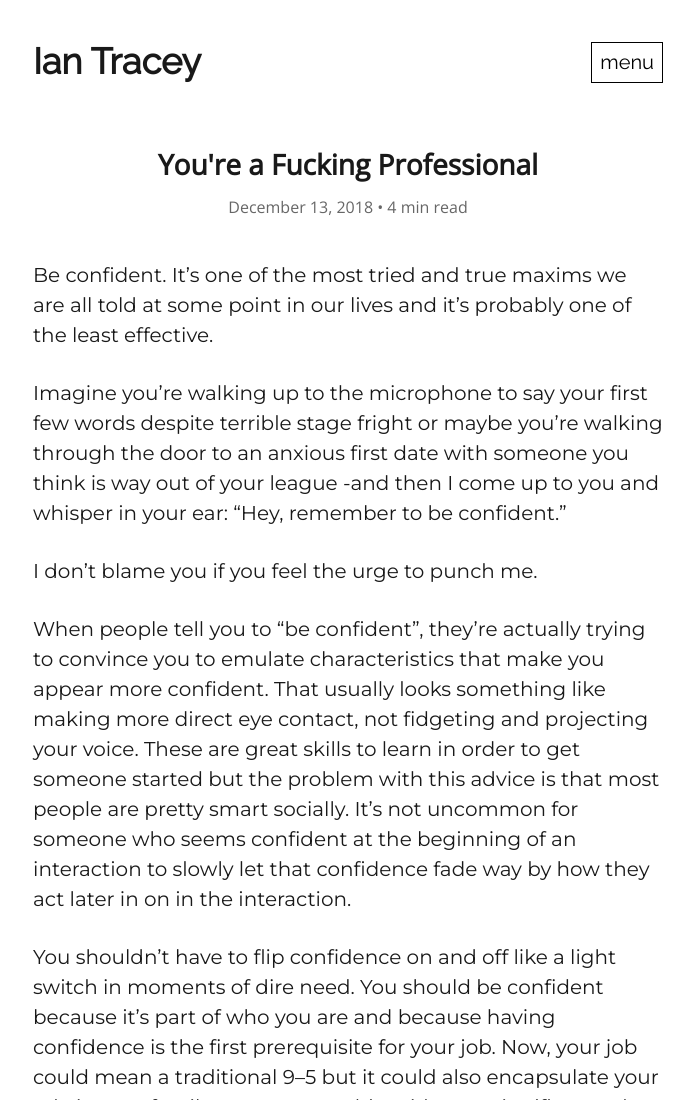
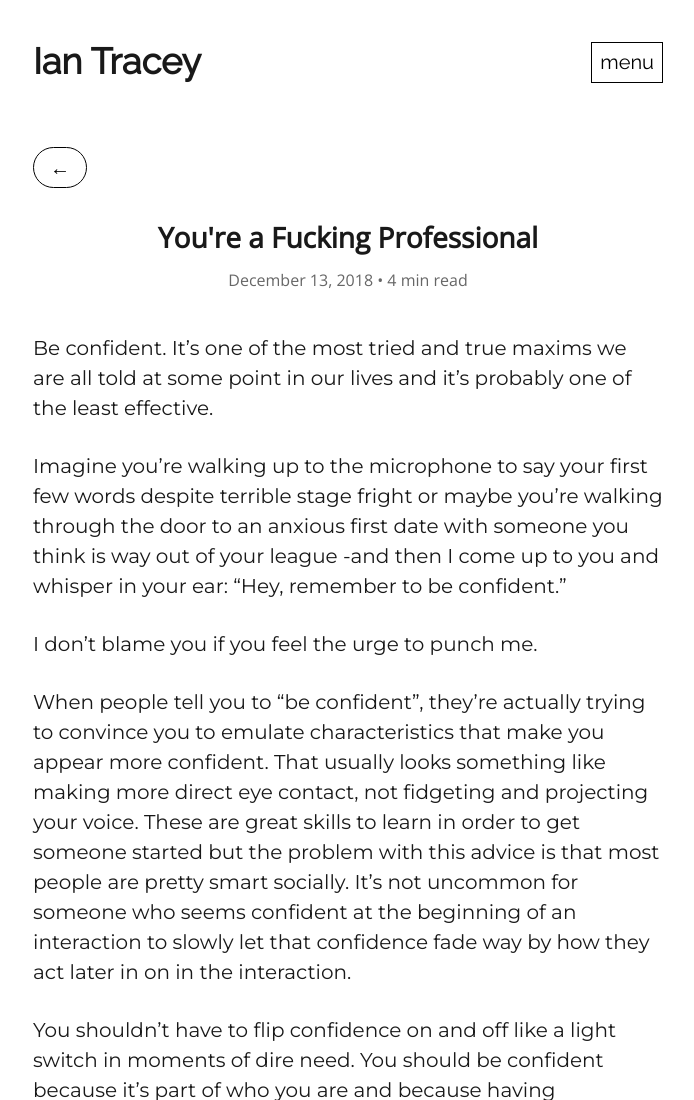
Before and after one commit to ianrtracey/writing, a Gatsby site: page /youre-a-fucking-professional/ in a window 1280 px wide. Shown: the top 1100 px of the page, without its empty margins (292-986 px from the left). Built offline with nearby package versions, Linux system fonts and the light colour scheme; Gatsby itself is replaced by a stand-in of ours; some packages are replaced by stand-ins of ours.

Commit message:
Add back button for posts

```diff
--- a/src/templates/blog-post.js
+++ b/src/templates/blog-post.js
@@ -56,6 +56,13 @@ class BlogPostTemplate extends React.Component {
 
     return (
       <Layout location={this.props.location} title={siteTitle}>
+        <Link
+          style={{ boxShadow: "none", textDecoration: "none" }}
+          class="f4 br-pill ph3 pv2 mb2 dib b--black black fw5 ba bg-transparent mb4"
+          to="/"
+        >
+          ←
+        </Link>
         <SEO
           title={post.frontmatter.title}
           description={post.frontmatter.description || post.excerpt}
```
